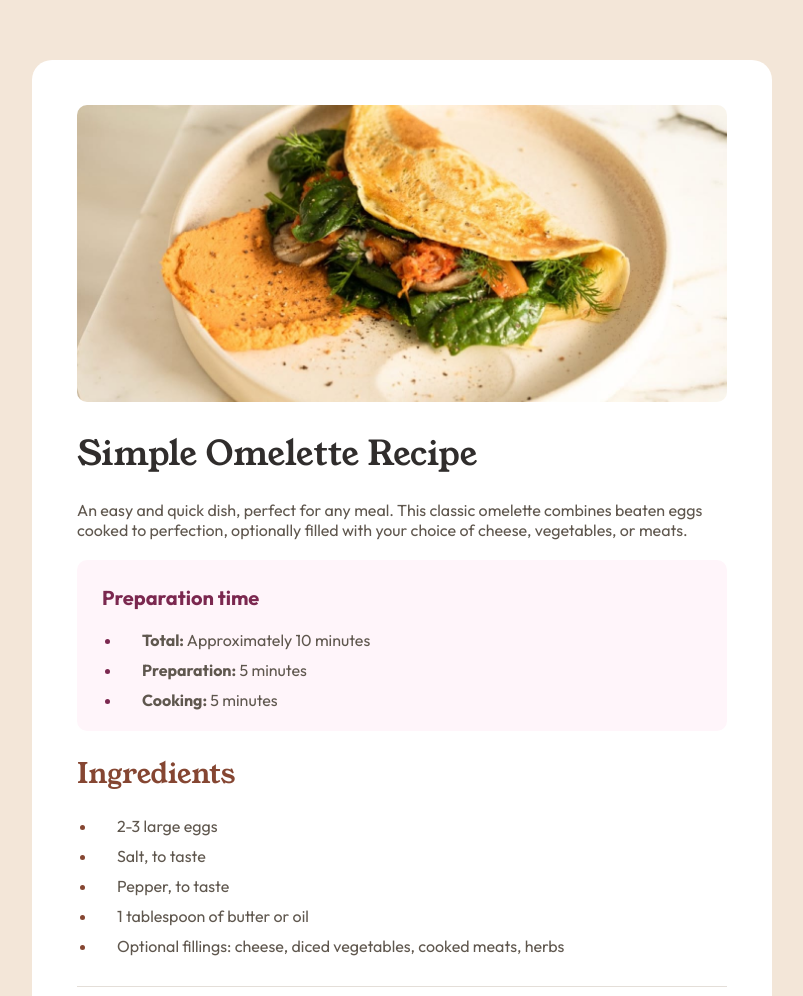
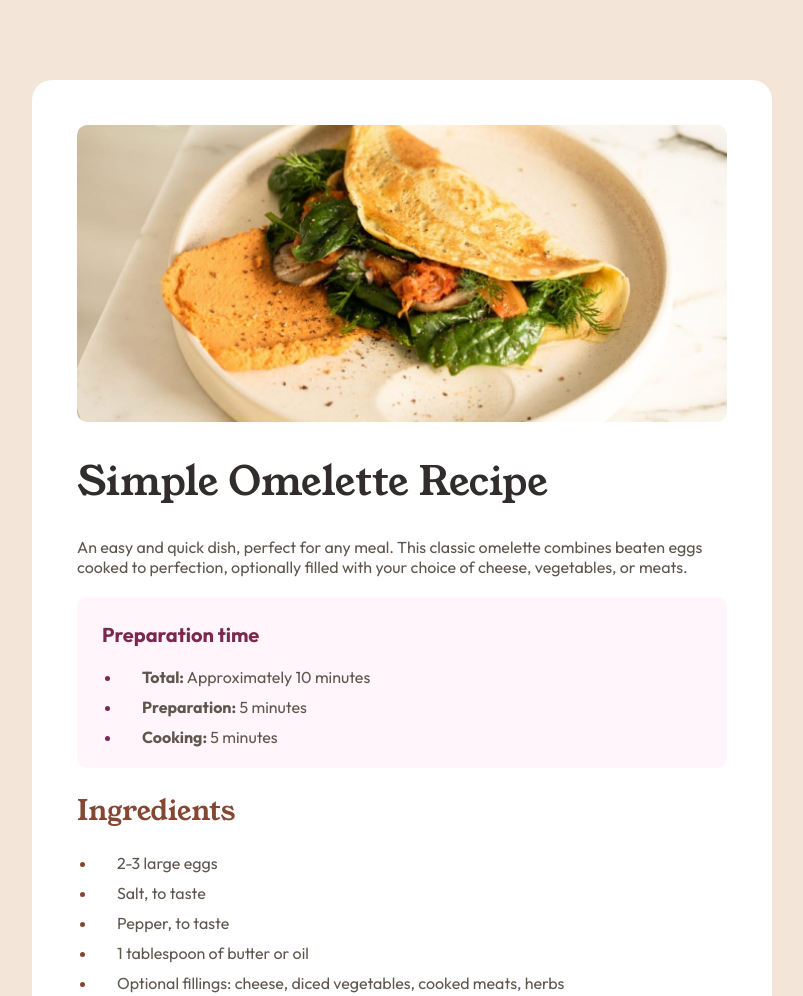
Before and after one commit to thiago-neves/recipe-page, a plain HTML site: page index.html in a window 1280 px wide. Shown: the top 996 px of the page, without its empty margins (238-1041 px from the left). Drawn offline with Linux system fonts and the light colour scheme.

Commit message:
title size fixed

```diff
--- a/style/style.css
+++ b/style/style.css
@@ -124,7 +124,7 @@ td {
 @media screen and (min-width: 768px) {
   body {
     display: flex;
-    margin: 60px 0;
+    margin: 80px 0;
     align-items: center;
     justify-content: center;
     background-color: var(--stone-100);
@@ -143,6 +143,10 @@ td {
     width: 100%;
   }
 
+  .title {
+    font-size: 40px;
+  }
+
   .attribution {
     margin-top: 25px;
     margin-bottom: 0;
```
